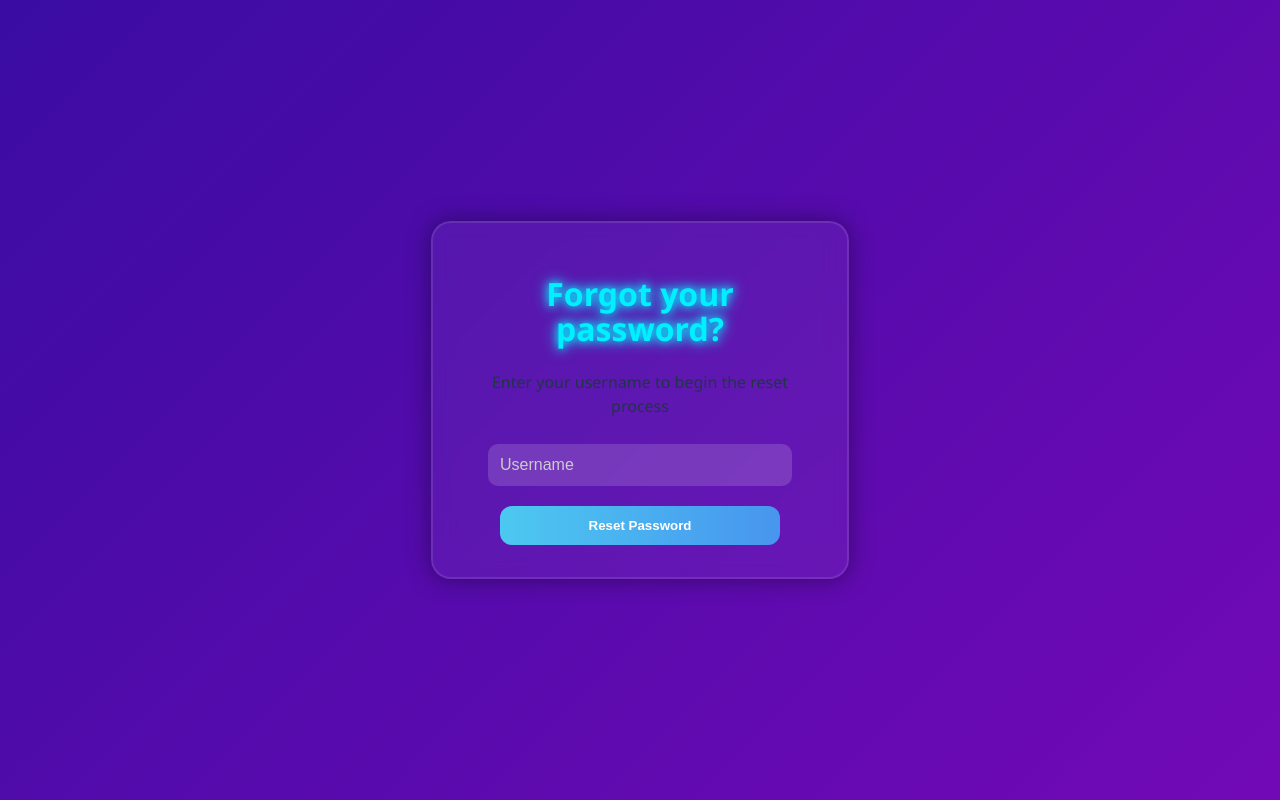
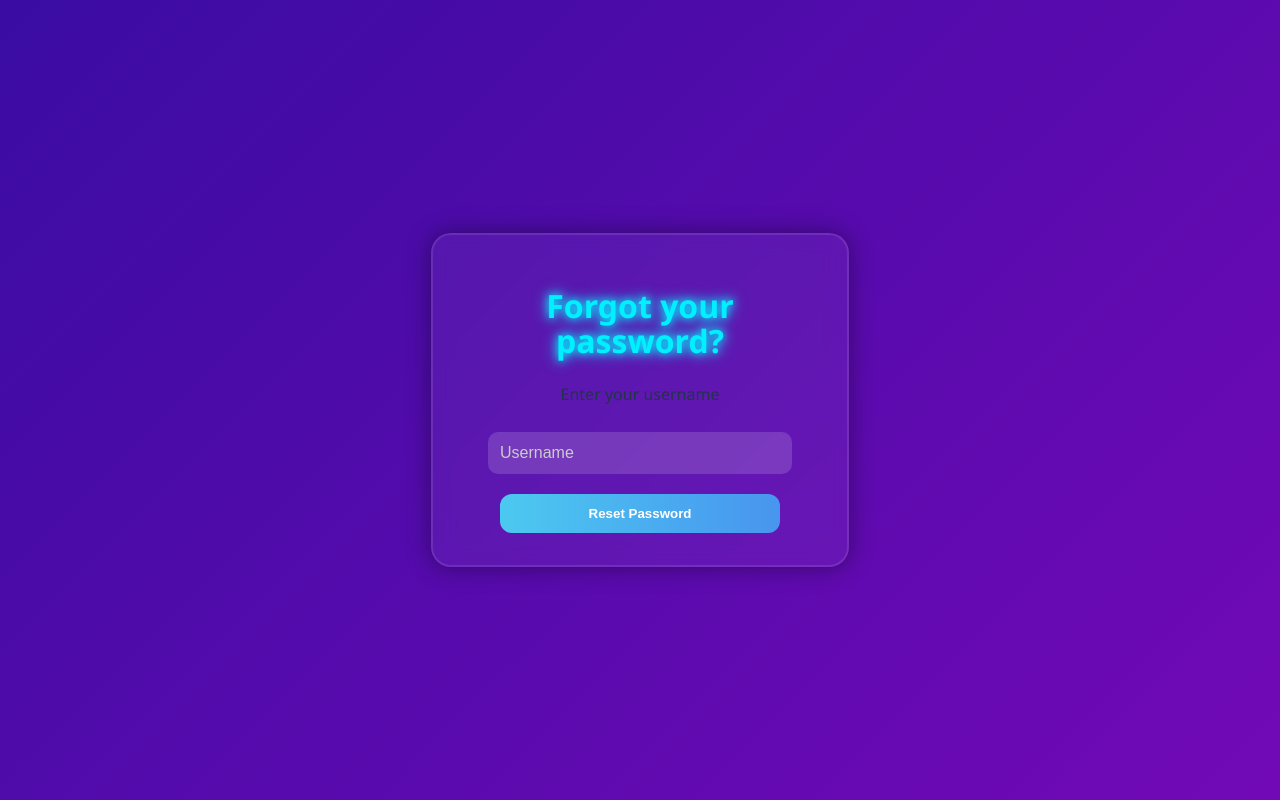
Before and after one commit to Edwinvilla72/Large-Project-Group-26, a React (Vite) app in the folder frontend/: page /ForgotPass in a window 1280 px wide. Built offline with nearby package versions, Linux system fonts and the light colour scheme.

Commit message:
small text tweak

```diff
--- a/frontend/src/pages/FP/ForgotPassPage.tsx
+++ b/frontend/src/pages/FP/ForgotPassPage.tsx
@@ -23,7 +23,7 @@ const ForgotPass = () => {
     >
       <div className="neon-login-container">
         <h1 className="neon-title">Forgot your password?</h1>
-        <p className="neon-subtext">Enter your username to begin the reset process</p>
+        <p className="neon-subtext">Enter your username</p>
         <input
           type="text"
           value={username}
```
